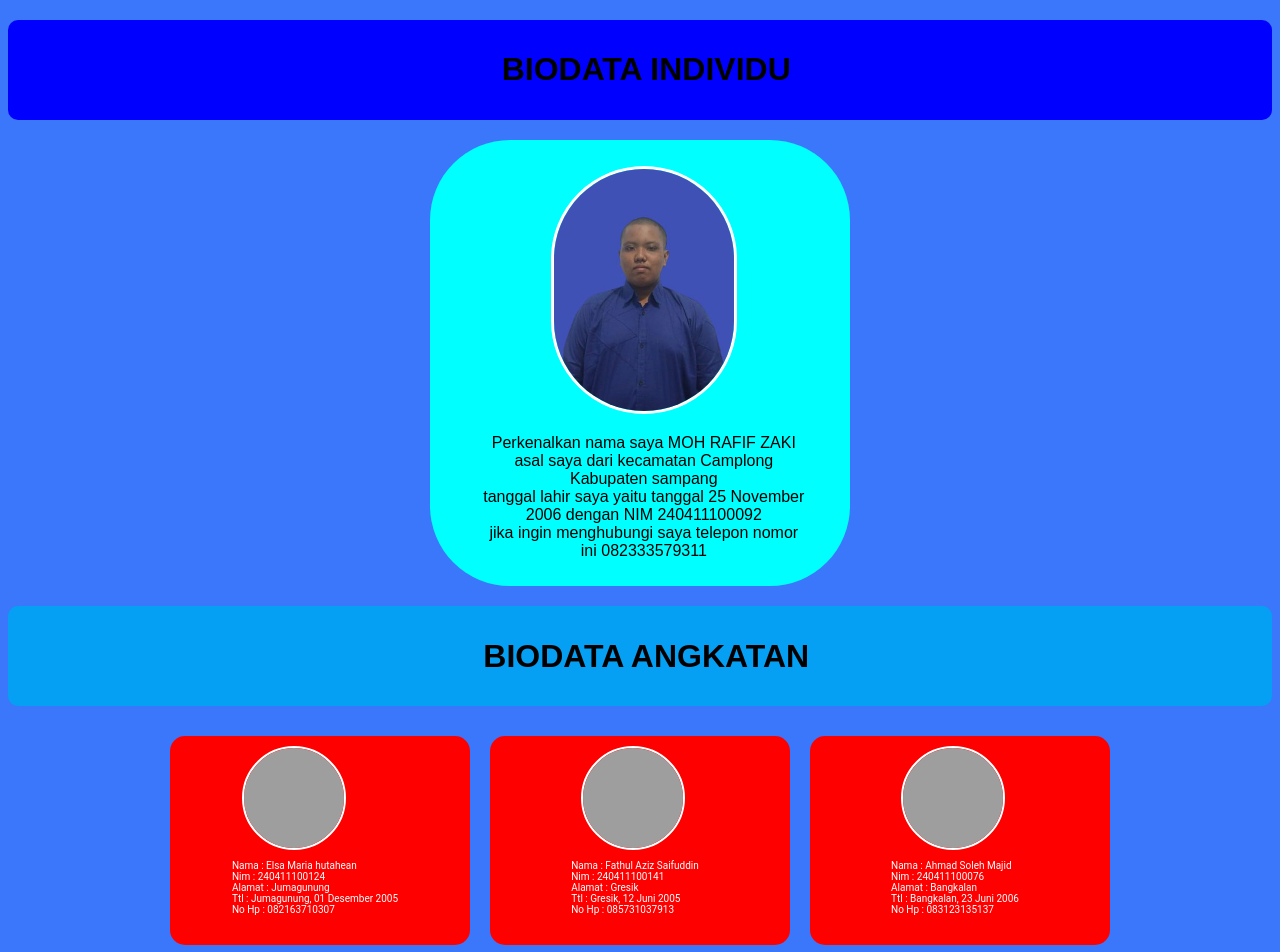
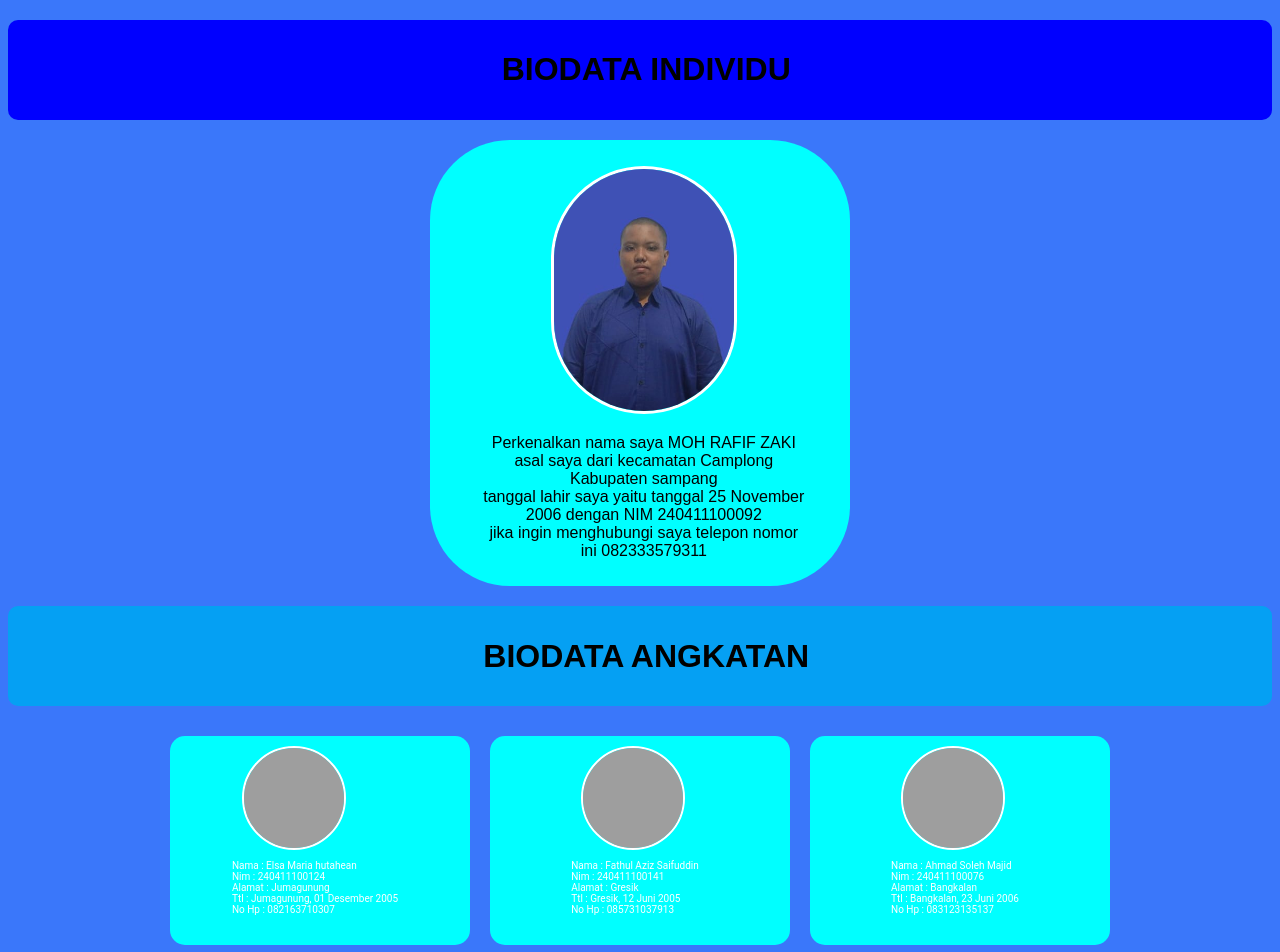
Before and after one commit to rafif251106/rafif251106.github.io, a plain HTML site: page index.html in a window 1280 px wide. Shown: the top 952 px of the page. Drawn offline with Linux system fonts and the light colour scheme; grey boxes are pictures that could not be loaded.

Commit message:
Add files via upload

```diff
--- a/style.css
+++ b/style.css
@@ -76,16 +76,13 @@ body{
     align-items: center;
     width: 300px;
     border-radius: 15px;
-    background-color: red;
+    background-color: aqua;
     margin: 10px;
     transition: 500ms;
     text-decoration: none;
 }
 
-#card:hover {
-    filter: grayscale(1);
-    transform: scale(1.05);
-}
+
 
 #card .img {
     text-align: center;
```
